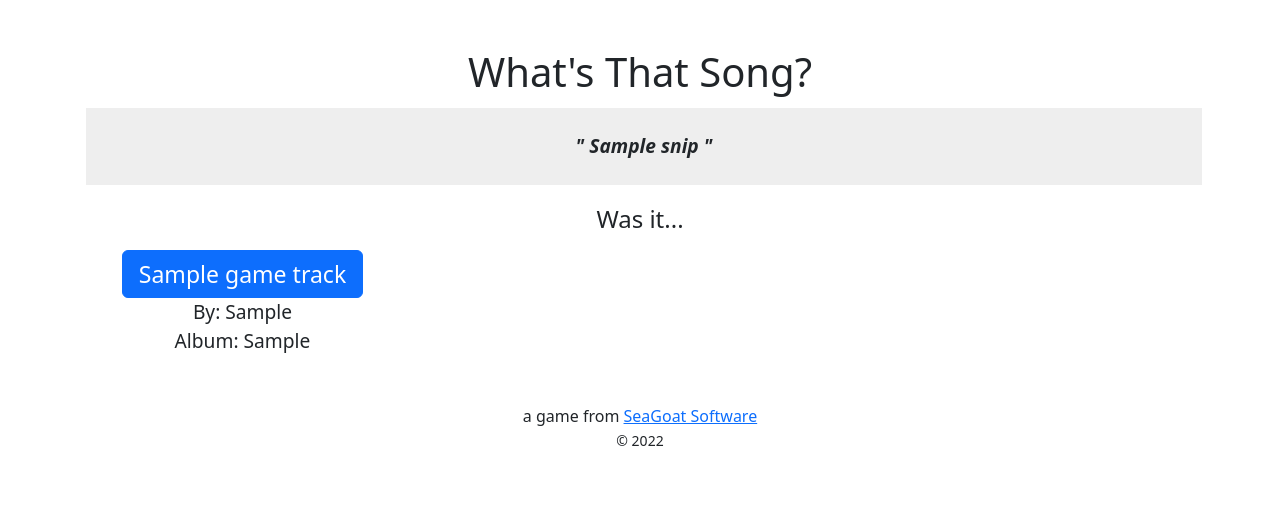
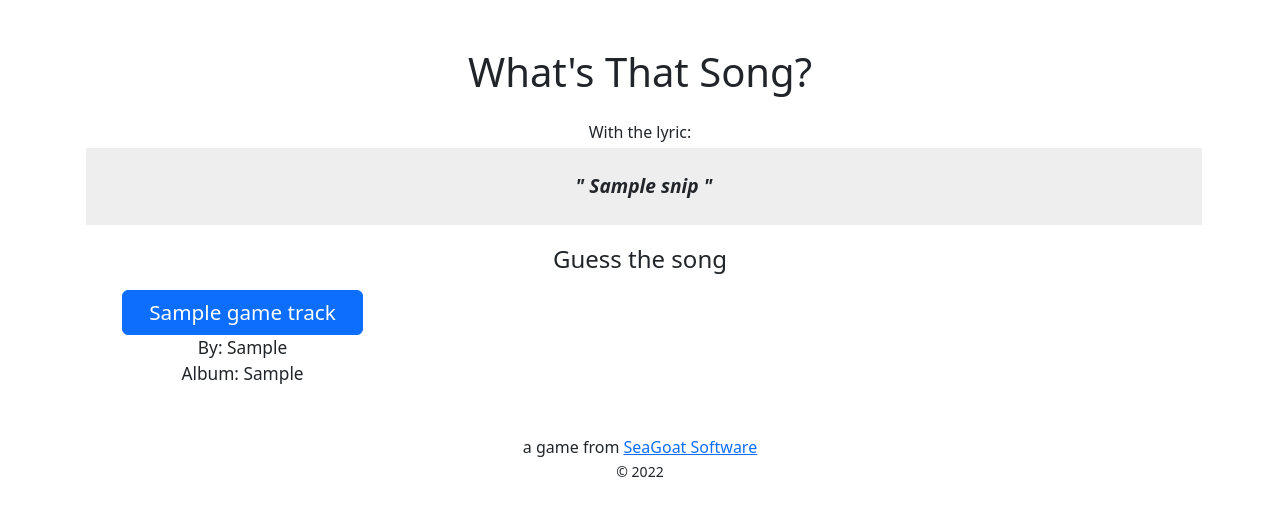
Before and after one commit to diligent176/wts1, a Flask app: template templates/game.html in a window 1280 px wide. Shown: the part 76-592 px from the top of the page. Run offline with Flask 2, Linux system fonts and the light colour scheme; the template is opened without the code that fills it: most values are stand-ins (such as "Sample title", 1, 10 or a date in 2020); parts of the project's set-up code (start-up, migrations or seed data) failed here and were passed over; some libraries are stand-ins or nearby versions.

Commit message:
ui tweaks

```diff
--- a/static/styles.css
+++ b/static/styles.css
@@ -3,8 +3,8 @@
     font-size: larger;
 }
 
-.xsmalltext {
-    font-size: x-small;
+.smalltext {
+    font-size: .9em;
 }
 
 ul.nonum {
@@ -18,6 +18,10 @@ ul.nonum {
 .player {
     background-color: darkred;
     border: 0px;
+}
+
+mark {
+    background-color: lightyellow;
 }
 
 .lyric {
--- a/templates/game.html
+++ b/templates/game.html
@@ -13,6 +13,7 @@ GAME
         var correct_btn = document.getElementById("correct_btn");
         btn.style.backgroundColor = "darkred";
         correct_btn.style.backgroundColor = "green";
+
     }
 </script>
 
@@ -20,35 +21,26 @@ GAME
 
     <div class="row">
         <div class="text-center">
-            <h1 class="mt-5 mb-2">What's That Song?</h1>
+            <h1 class="mt-5 mb-4">What's That Song?</h1>
+            With the lyric:<br />
         </div>
 
         <div class="text-center largetext m-1 p-4 lyric">
-            <!-- <span class="lyric m-4 p-4"> " {{ snip }} " </span> -->
-            " {{ snip }} "
+            " <span id="snip_span">{{ snip }}</span> "
         </div>
     </div>
 
     <div class="row text-center largetext m-3">
-        <!-- <div class="text-center largetext mt-4 mb-2"> -->
-        <h4 class="mb-3">Was it...</h4>
-        <!-- <ul class="nonum">
-                {% for t in game_tracks %}
-                <li>{{ t.track_name }} &nbsp; // by {{ t.track_artist }} &nbsp; (Album: {{ t.track_album }})</li>
-                {% endfor %}
-            </ul> -->
-        <!-- </div> -->
+        <h4 class="mb-3">Guess the song</h4>
 
         {% for t in game_tracks %}
-        <div class="col-3">
+        <div class="col-3 smalltext">
             <button type="button"
                     class="btn btn-primary largetext w-100"
                     {% if t["correct"] == True %} id="correct_btn" {% endif %}
                     onclick="showMe(this)">
                     {{ t.track_name }}
             </button>
-            <!-- {{ t.track_name }} &nbsp; -->
-            <!-- // by {{ t.track_artist }} &nbsp; -->
             <br />By: {{ t.track_artist }}
             <br />Album: {{ t.track_album }}
         </div>
@@ -65,7 +57,9 @@ GAME
 
         <div class="text-center largetext">
             <h4 class="mt-2 mb-1"><i>{{ current_track["track_name"] }} by {{ current_track["track_artist"] }}</i></h4>
+            <div id="sub_lyric">
             {% autoescape false %} {{ lyric | replace('\r\n', '<br>') | replace('\n', '<br>') }} {% endautoescape %}
+            </div>
             <h5 class="mt-4 mb-1"><i>(Lyrics from {{lyric_source}})</i></h5>
         </div>
     </div>
```
